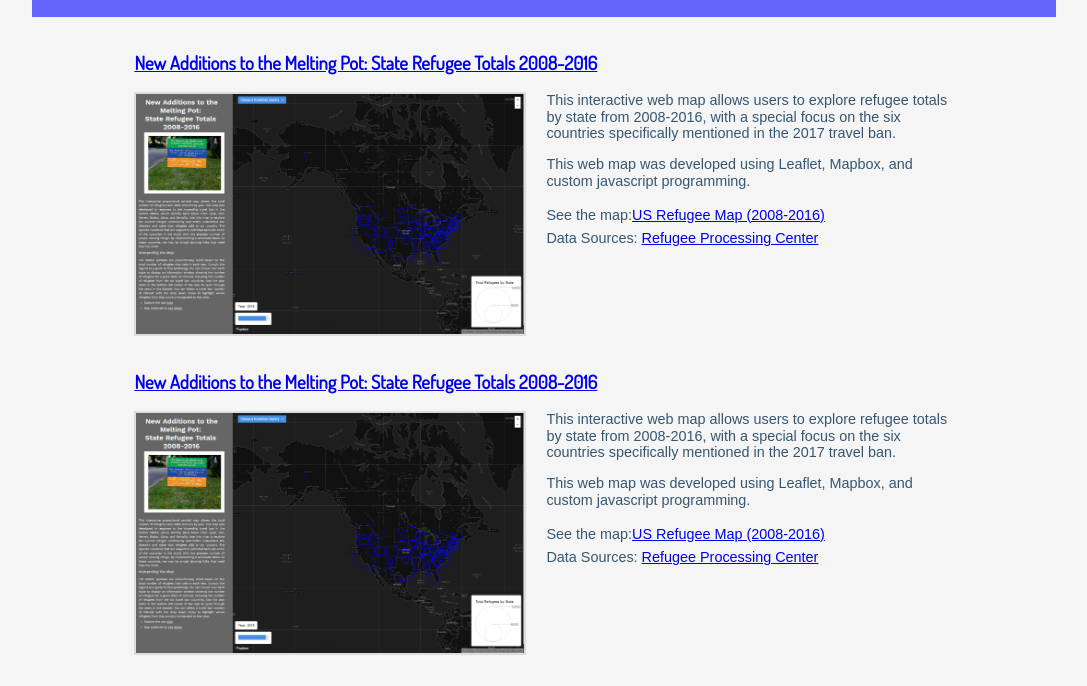
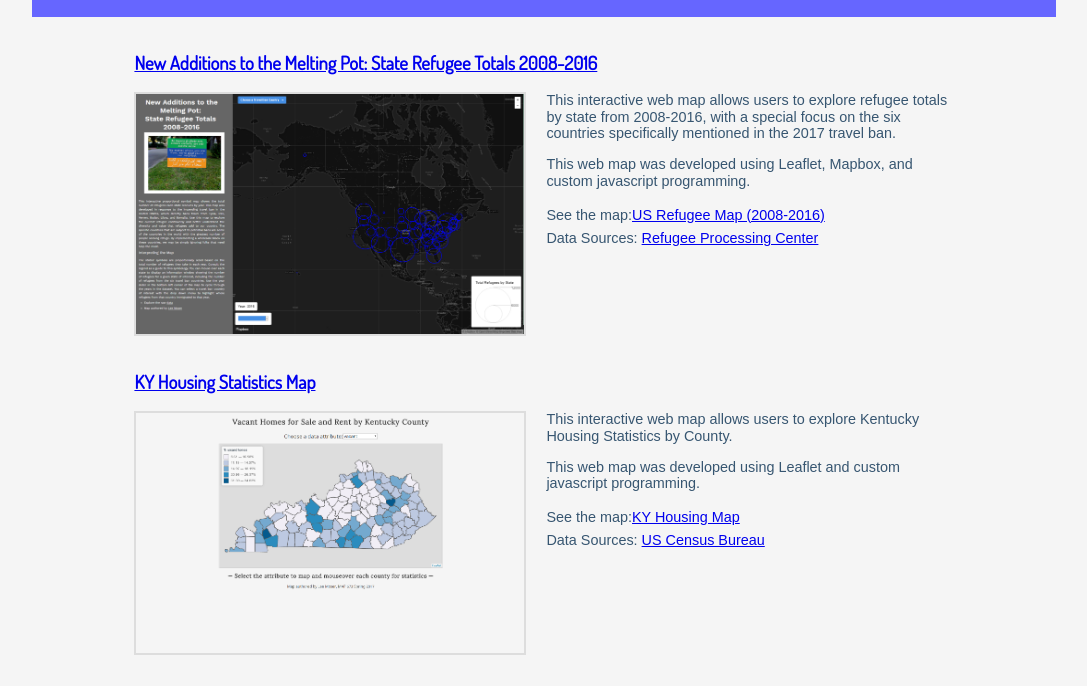
Before and after one commit to ljmoser83/ljmoser83.github.io, a plain HTML site: page index.html in a window 1280 px wide. Shown: the part 101-787 px from the top of the page, without its empty margins (96-1183 px from the left). Drawn offline with nearby package versions, Linux system fonts and the light colour scheme; a web font is replaced by a local one.

Commit message:
added one more map

```diff
--- a/index.html
+++ b/index.html
@@ -126,16 +126,14 @@ State Refugee Totals
     <!--adds the section regarding my interactive Refugee map to the website and structures links and content -->
 
     <section class='project'>
-        <h3><a target =  '_blank' href= "https://ljmoser83.github.io/refugees/">New Additions to the Melting Pot:
-State Refugee Totals
-2008-2016</a></h3>
-        <a target='_blank' href="https://ljmoser83.github.io/refugees/"><img src="images/Refugee.png" alt="US Refugee Map" class="project-image" /></a>
-        <p>This interactive web map allows users to explore refugee totals by state from 2008-2016, with a special focus on the six countries specifically mentioned in the 2017 travel ban. </p>
-        <p>This web map was developed using Leaflet, Mapbox, and custom javascript programming.</p>
+        <h3><a target =  '_blank' href= "https://ljmoser83.github.io/KYHousing/">KY Housing Statistics Map</a></h3>
+        <a target='_blank' href="https://ljmoser83.github.io/KYHousing/"><img src="images/KYHousing.png" alt="KY Housing Map" class="project-image" /></a>
+        <p>This interactive web map allows users to explore Kentucky Housing Statistics by County. </p>
+        <p>This web map was developed using Leaflet and custom javascript programming.</p>
 
         <ul>
-            <li>See the map:<a target='_blank' href="https://ljmoser83.github.io/refugees/">US Refugee Map (2008-2016)</a></li>
-            <li>Data Sources: <a target='_blank' href=http://ireports.wrapsnet.org/Interactive-Reporting/EnumType/Report?ItemPath=/rpt_WebArrivalsReports/MX%20-%20Arrivals%20by%20Destination%20and%20Nationality>Refugee Processing Center</a></li>
+            <li>See the map:<a target='_blank' href="https://ljmoser83.github.io/KYHousing/">KY Housing Map</a></li>
+            <li>Data Sources: <a target='_blank' href=https://www.census.gov/>US Census Bureau</a></li>
         </ul>
     </section>
 
```
Also changed, not shown: images/KYHousing.png (added).
